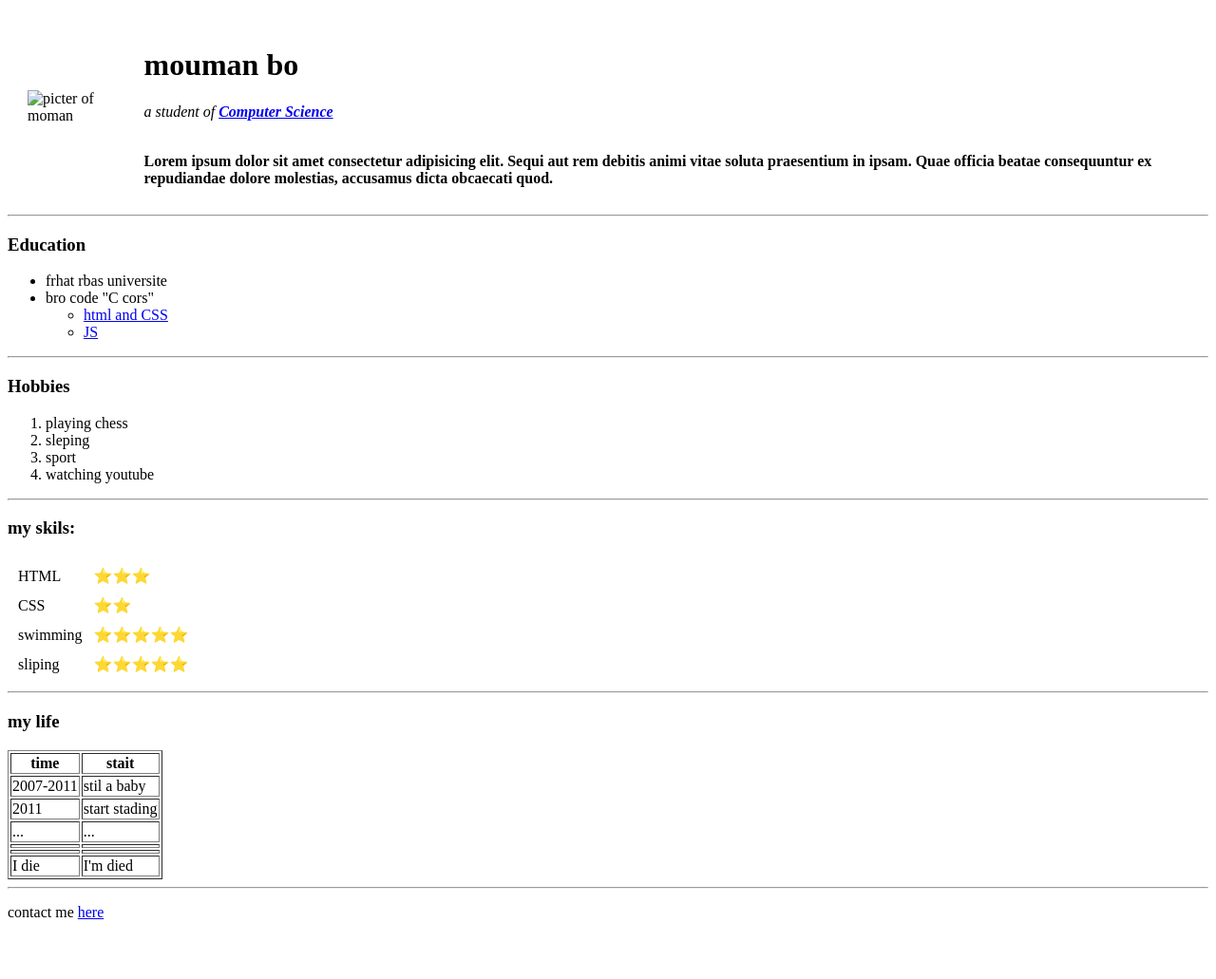
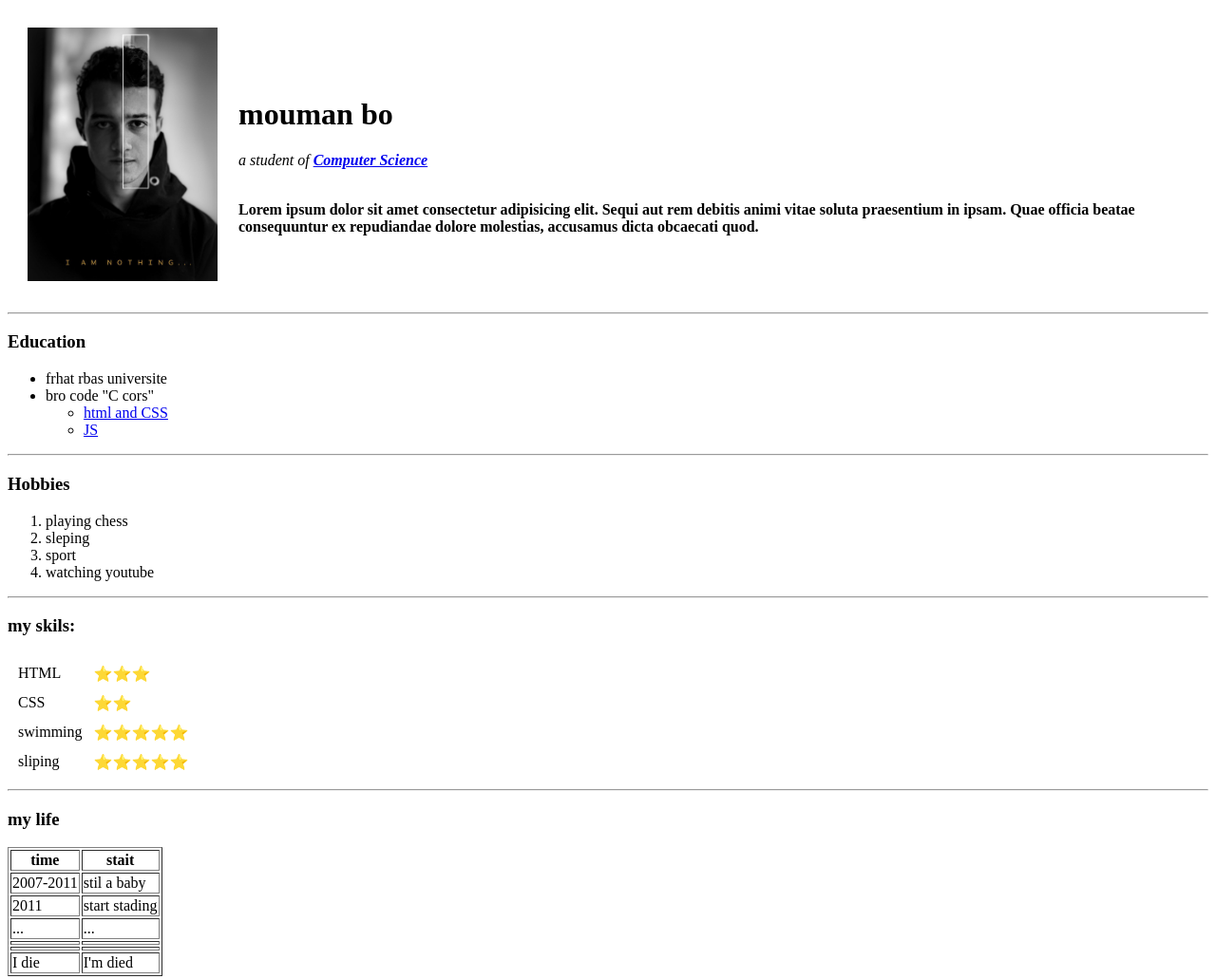
Before and after one commit to momanBo/CV, a plain HTML site: page index.html in a window 1280 px wide. Shown: the top 1031 px of the page at 95% size. Before the commit the page ends 986 px from the top, so only its background shows below. Drawn offline with Linux system fonts and the light colour scheme; the site is published under a folder, as on GitHub Pages, so addresses that start at the root find nothing.

Commit message:
Update index.html

```diff
--- a/index.html
+++ b/index.html
@@ -8,7 +8,7 @@
 <body>
     <table cellspacing="20">
         <tr>
-            <td><img src="/photo_5933971922356388840_y.jpg" alt="picter of moman"
+            <td><img src="photo_5933971922356388840_y.jpg" alt="picter of moman"
                 width="200 px"></td>
             <td> <h1> mouman bo </h1>
 
```
